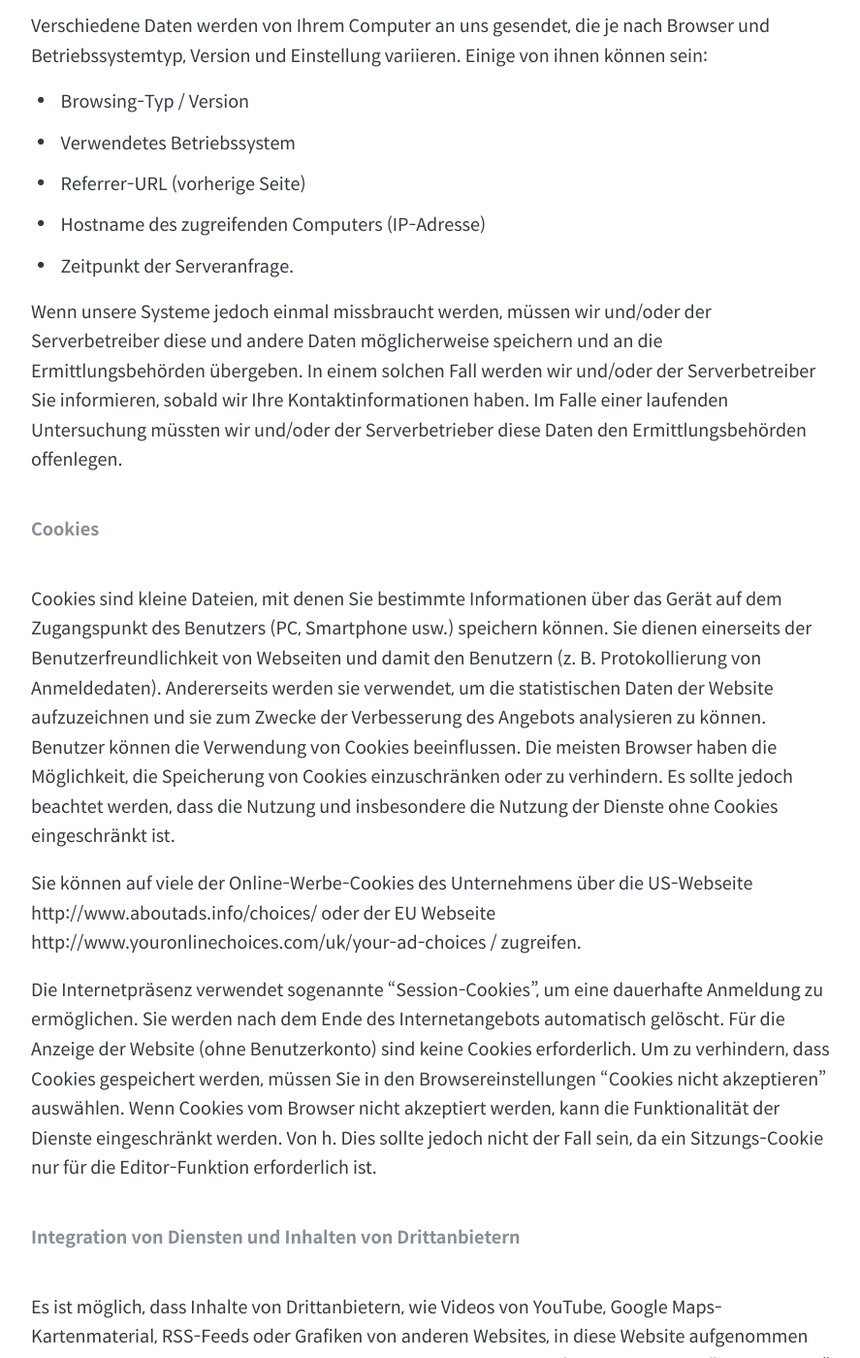
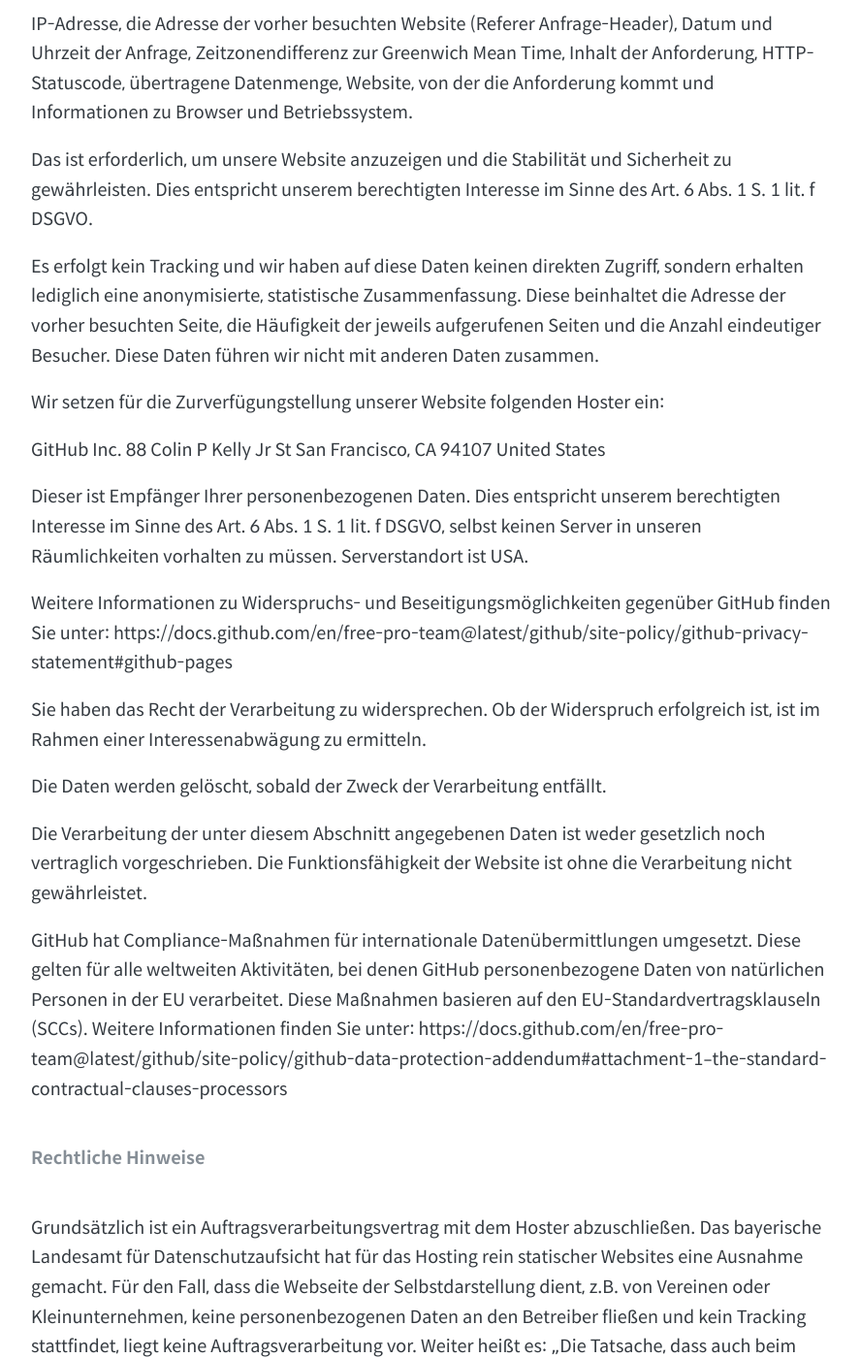
Before and after one commit to netbuk/blog, a Jekyll site: the page built from privacy.md, in a window 1280 px wide and 1400 px high, scrolled down 1564 px. Shown: the whole window at 97% size, without its empty margins (194-1081 px from the left). Built offline with Jekyll 4.4.1, drawn with Linux system fonts in a browser that asks for light colours; some of the changed text lies outside the part shown.

Commit message:
add Github pages in privacy policy

```diff
--- a/privacy.md
+++ b/privacy.md
@@ -3,7 +3,7 @@
 permalink: /privacy/
 ---
 
-###### Allgemeines
+### Allgemeines
 Wir möchten Sie über unsere Datenschutzerklärung informieren. Sie finden Informationen über die Erhebung und Verwendung personenbezogener Daten bei der Nutzung unserer Website. Dabei halten wir uns an das für Deutschland geltende Datenschutzgesetz. Sie können jederzeit auf diese Erklärung auf unserer Website zugreifen.
 
 Wir weisen ausdrücklich darauf hin, dass die Datenübertragung im Internet (z. B. per E-Mail-Kommunikation) Sicherheitslücken aufweist und nicht vollständig vor dem Zugriff Dritter geschützt werden kann. Die Website ist nur über eine SSL-Verbindung (https) zugänglich, die vom Anbieter Let`s Encrypt bereitgestellt wird. Die Domain ist eine First-Level-Domain, die für den Betreiber dieser Website registriert ist. Die Domain wird vom akkreditierten Domain-Registrar [United-Domains](https://united-domians.de) registriert.
@@ -12,10 +12,42 @@
 
 Die rechtlichen Grundlagen des Datenschutzes finden sich im Bundesdatenschutzgesetz (BDSG) und im Telemediengesetz (TMG).
 
-###### Persönliche Daten
+### Persönliche Daten
 Sie können unsere Website besuchen, ohne personenbezogene Daten anzugeben. Wenn personenbezogene Daten (wie Name, Adresse oder E-Mail-Adresse) auf unseren Seiten erhoben werden, geschieht dies so weit wie möglich auf freiwilliger Basis. Diese Daten werden ohne Ihre ausdrückliche Zustimmung nicht an Dritte weitergegeben. Wenn ein Vertragsverhältnis zwischen Ihnen und uns gerechtfertigt, geändert oder geändert ist oder wenn Sie uns bitten, eine Anfrage zu stellen, erheben und verwenden wir personenbezogene Daten von Ihnen, soweit dies für diesen Zweck erforderlich ist (Lagerdaten). Wir erheben, verarbeiten und verwenden personenbezogene Daten, soweit dies erforderlich ist, um Ihnen die Nutzung der Website (Nutzungsdaten) zu ermöglichen. Alle personenbezogenen Daten werden nur so lange gespeichert, wie dies für den genannten Zweck (Bearbeitung Ihrer Anfrage oder Bearbeitung eines Vertrags) erforderlich ist. Dies berücksichtigt steuer- und handelsrechtliche Aufbewahrungsfristen. Auf Anordnung der zuständigen Behörden können wir im Einzelfall Informationen zu diesen Daten (Lagerdaten) zur Verfügung stellen, soweit dies für die Zwecke der Strafverfolgung, der Sicherheit, der Erfüllung der gesetzlichen Aufgaben der Verfassungsschutzbehörden oder des militärischen Abschirmungsdienstes oder der Durchsetzung von Rechten des geistigen Eigentums erforderlich ist.
 
-###### Datenverarbeitung auf dieser Website
+### Hosting
+Unser Hoster (Github) erhebt in sog. Logfiles folgende Daten, die Ihr Browser übermittelt:
+
+IP-Adresse, die Adresse der vorher besuchten Website (Referer Anfrage-Header), Datum und Uhrzeit der Anfrage, Zeitzonendifferenz zur Greenwich Mean Time, Inhalt der Anforderung, HTTP-Statuscode, übertragene Datenmenge, Website, von der die Anforderung kommt und Informationen zu Browser und Betriebssystem.
+
+Das ist erforderlich, um unsere Website anzuzeigen und die Stabilität und Sicherheit zu gewährleisten. Dies entspricht unserem berechtigten Interesse im Sinne des Art. 6 Abs. 1 S. 1 lit. f DSGVO.
+
+Es erfolgt kein Tracking und wir haben auf diese Daten keinen direkten Zugriff, sondern erhalten lediglich eine anonymisierte, statistische Zusammenfassung. Diese beinhaltet die Adresse der vorher besuchten Seite, die Häufigkeit der jeweils aufgerufenen Seiten und die Anzahl eindeutiger Besucher. Diese Daten führen wir nicht mit anderen Daten zusammen.
+
+Wir setzen für die Zurverfügungstellung unserer Website folgenden Hoster ein:
+
+GitHub Inc.
+88 Colin P Kelly Jr St
+San Francisco, CA 94107
+United States
+
+Dieser ist Empfänger Ihrer personenbezogenen Daten. Dies entspricht unserem berechtigten Interesse im Sinne des Art. 6 Abs. 1 S. 1 lit. f DSGVO, selbst keinen Server in unseren Räumlichkeiten vorhalten zu müssen. Serverstandort ist USA.
+
+Weitere Informationen zu Widerspruchs- und Beseitigungsmöglichkeiten gegenüber GitHub finden Sie unter: https://docs.github.com/en/free-pro-team@latest/github/site-policy/github-privacy-statement#github-pages
+
+Sie haben das Recht der Verarbeitung zu widersprechen. Ob der Widerspruch erfolgreich ist, ist im Rahmen einer Interessenabwägung zu ermitteln.
+
+Die Daten werden gelöscht, sobald der Zweck der Verarbeitung entfällt.
+
+Die Verarbeitung der unter diesem Abschnitt angegebenen Daten ist weder gesetzlich noch vertraglich vorgeschrieben. Die Funktionsfähigkeit der Website ist ohne die Verarbeitung nicht gewährleistet.
+
+GitHub hat Compliance-Maßnahmen für internationale Datenübermittlungen umgesetzt. Diese gelten für alle weltweiten Aktivitäten, bei denen GitHub personenbezogene Daten von natürlichen Personen in der EU verarbeitet. Diese Maßnahmen basieren auf den EU-Standardvertragsklauseln (SCCs). Weitere Informationen finden Sie unter: https://docs.github.com/en/free-pro-team@latest/github/site-policy/github-data-protection-addendum#attachment-1–the-standard-contractual-clauses-processors
+
+###### Rechtliche Hinweise
+
+Grundsätzlich ist ein Auftragsverarbeitungsvertrag mit dem Hoster abzuschließen. Das bayerische Landesamt für Datenschutzaufsicht hat für das Hosting rein statischer Websites eine Ausnahme gemacht. Für den Fall, dass die Webseite der Selbstdarstellung dient, z.B. von Vereinen oder Kleinunternehmen, keine personenbezogenen Daten an den Betreiber fließen und kein Tracking stattfindet, liegt keine Auftragsverarbeitung vor. Weiter heißt es: „Die Tatsache, dass auch beim Hosting von statischen Webseiten zwangsläufig IP-Adressen, d.h. personenbezogene Daten, verarbeitet werden müssen, führt nicht zur Annahme einer Auftragsverarbeitung. Das wäre nicht sachgerecht. Die (kurzfristige) IP-Adressenspeicherung ist vielmehr noch der TK-Zugangsvermittlung des Website-Hosters nach dem TKG zuzurechnen und dient in erster Linie Sicherheitszwecken des Hosters.“ (https://www.lda.bayern.de/media/veroeffentlichungen/FAQ_Hosting_keine_Auftragsverarbeitung.pdf) Wir gehen davon aus, dass diese Ausnahme auf GitHub Pages anzuwenden ist.
+
+### Datenverarbeitung auf dieser Website
 Verschiedene Daten werden von Ihrem Computer an uns gesendet, die je nach Browser und Betriebssystemtyp, Version und Einstellung variieren. Einige von ihnen können sein:
 
 * Browsing-Typ / Version
@@ -26,18 +58,18 @@
 
 Wenn unsere Systeme jedoch einmal missbraucht werden, müssen wir und/oder der Serverbetreiber diese und andere Daten möglicherweise speichern und an die Ermittlungsbehörden übergeben. In einem solchen Fall werden wir und/oder der Serverbetreiber Sie informieren, sobald wir Ihre Kontaktinformationen haben. Im Falle einer laufenden Untersuchung müssten wir und/oder der Serverbetrieber diese Daten den Ermittlungsbehörden offenlegen.
 
-###### Cookies
+#### Cookies
 Cookies sind kleine Dateien, mit denen Sie bestimmte Informationen über das Gerät auf dem Zugangspunkt des Benutzers (PC, Smartphone usw.) speichern können. Sie dienen einerseits der Benutzerfreundlichkeit von Webseiten und damit den Benutzern (z. B. Protokollierung von Anmeldedaten). Andererseits werden sie verwendet, um die statistischen Daten der Website aufzuzeichnen und sie zum Zwecke der Verbesserung des Angebots analysieren zu können. Benutzer können die Verwendung von Cookies beeinflussen. Die meisten Browser haben die Möglichkeit, die Speicherung von Cookies einzuschränken oder zu verhindern. Es sollte jedoch beachtet werden, dass die Nutzung und insbesondere die Nutzung der Dienste ohne Cookies eingeschränkt ist.
 
 Sie können auf viele der Online-Werbe-Cookies des Unternehmens über die US-Webseite http://www.aboutads.info/choices/ oder der EU Webseite http://www.youronlinechoices.com/uk/your-ad-choices / zugreifen.
 
 Die Internetpräsenz verwendet sogenannte "Session-Cookies", um eine dauerhafte Anmeldung zu ermöglichen. Sie werden nach dem Ende des Internetangebots automatisch gelöscht. Für die Anzeige der Website (ohne Benutzerkonto) sind keine Cookies erforderlich. Um zu verhindern, dass Cookies gespeichert werden, müssen Sie in den Browsereinstellungen "Cookies nicht akzeptieren" auswählen. Wenn Cookies vom Browser nicht akzeptiert werden, kann die Funktionalität der Dienste eingeschränkt werden. Von h. Dies sollte jedoch nicht der Fall sein, da ein Sitzungs-Cookie nur für die Editor-Funktion erforderlich ist.
 
-###### Integration von Diensten und Inhalten von Drittanbietern
+### Integration von Diensten und Inhalten von Drittanbietern
 Es ist möglich, dass Inhalte von Drittanbietern, wie Videos von YouTube, Google Maps-Kartenmaterial, RSS-Feeds oder Grafiken von anderen Websites, in diese Website aufgenommen werden. Dies setzt immer voraus, dass die Anbieter dieser Inhalte (im Folgenden als "Drittanbieter" bezeichnet) die IP-Adresse der Nutzer wahrnehmen. Ohne die IP-Adresse konnten sie den Inhalt nicht an den Browser des Benutzers senden. Die IP-Adresse ist daher für die Anzeige dieser Inhalte erforderlich. Wir verwenden solche Inhalte nur, deren jeweilige Anbieter die IP-Adresse nur für die Bereitstellung der Inhalte verwenden. Wir haben jedoch keinen Einfluss darauf, ob der Drittanbieter die IP-Adresse verwendet, z.B. Für statistische Zwecke. Soweit wir wissen, werden wir die Benutzer darüber informieren.
 
-###### Recht auf Zugang
+### Recht auf Zugang
 Sie haben jederzeit das Recht, sich kostenlos und unverzüglich nach den in Ihrem Namen erhobenen Daten zu erkundigen. Sie haben jederzeit das Recht, Ihre Einwilligung zur Verwendung Ihrer angegebenen personenbezogenen Daten mit Wirkung für die Zukunft zu widerrufen. Für weitere Informationen wenden Sie sich bitte an den Anbieter unter den Kontaktdaten im Impressum.
 
-###### Haftungshinweis
+### Haftungshinweis
 Der Autor dieser Website ist nicht verantwortlich für Inhalte, die von seiner Website verlinkt oder an die verwiesen wird. Nur der Autor/die Autor der jeweiligen Seiten kann/sind haftbar.
```
